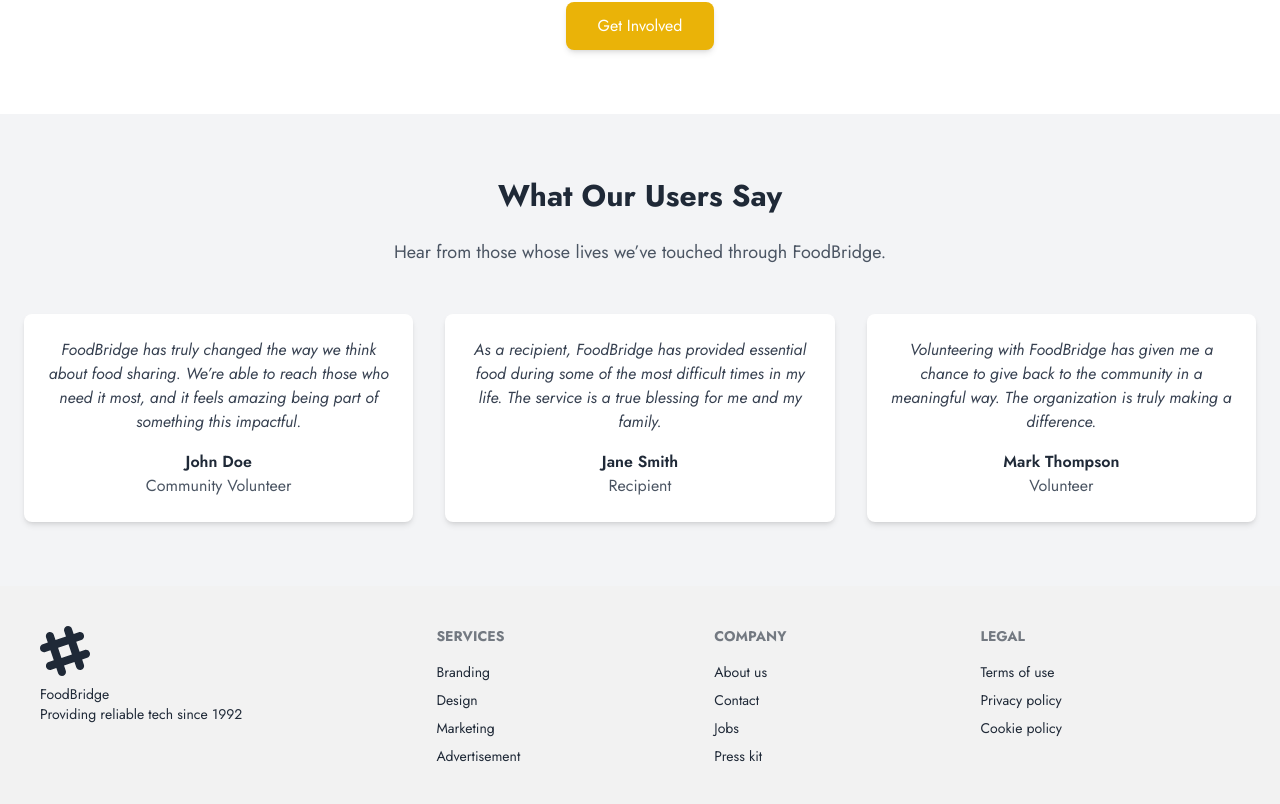
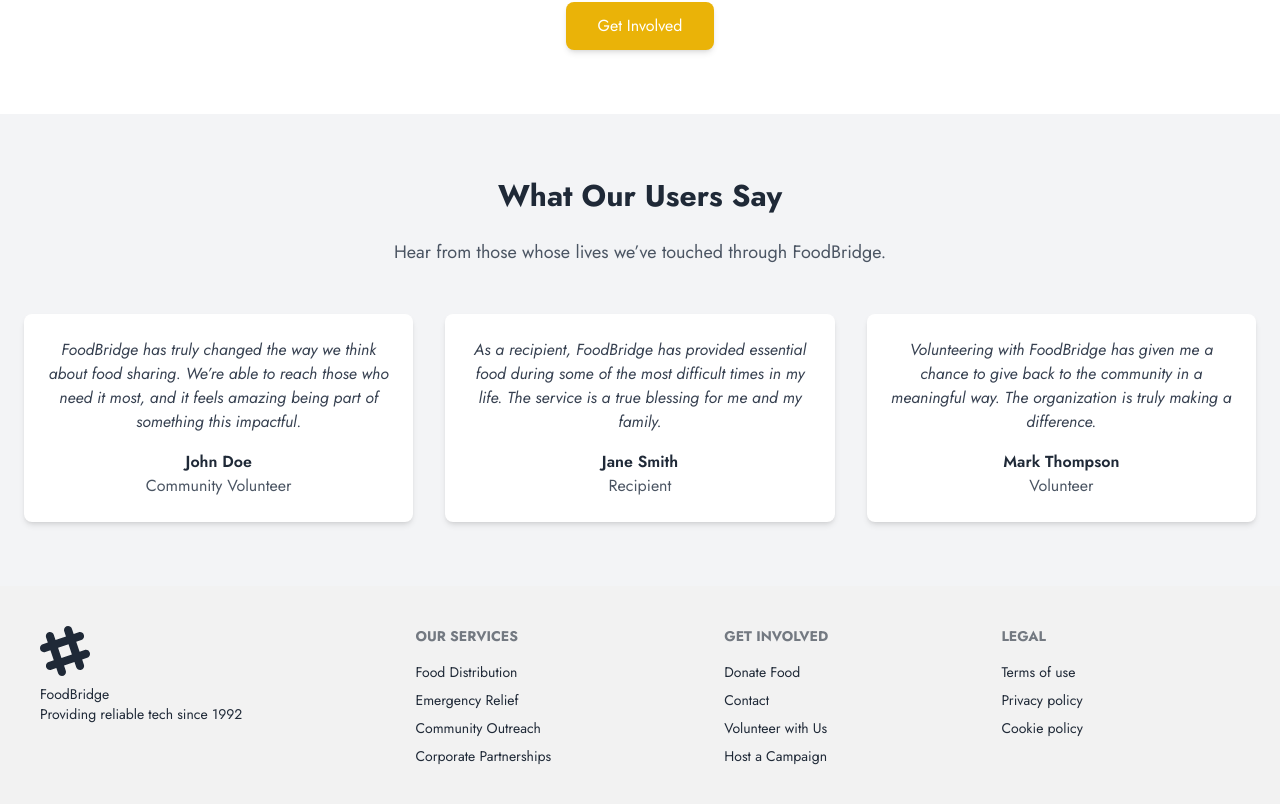
Before and after one commit to al-abir-anik/FreshBasket-Client, a React (Vite) app: page / in a window 1280 px wide. Shown: the part 1890-2694 px from the top of the page. Built offline with nearby package versions, Linux system fonts and the light colour scheme; no server answers.

Commit message:
Update Footer

```diff
--- a/src/components/Footer/Footer.jsx
+++ b/src/components/Footer/Footer.jsx
@@ -20,18 +20,18 @@ const Footer = () => {
         </p>
       </aside>
       <nav>
-        <h6 className="footer-title">Services</h6>
-        <a className="link link-hover">Branding</a>
-        <a className="link link-hover">Design</a>
-        <a className="link link-hover">Marketing</a>
-        <a className="link link-hover">Advertisement</a>
+        <h6 className="footer-title">Our Services</h6>
+        <a className="link link-hover">Food Distribution</a>
+        <a className="link link-hover">Emergency Relief</a>
+        <a className="link link-hover">Community Outreach</a>
+        <a className="link link-hover">Corporate Partnerships</a>
       </nav>
       <nav>
-        <h6 className="footer-title">Company</h6>
-        <a className="link link-hover">About us</a>
+        <h6 className="footer-title">Get Involved</h6>
+        <a className="link link-hover">Donate Food</a>
         <a className="link link-hover">Contact</a>
-        <a className="link link-hover">Jobs</a>
-        <a className="link link-hover">Press kit</a>
+        <a className="link link-hover"> Volunteer with Us</a>
+        <a className="link link-hover">Host a Campaign</a>
       </nav>
       <nav>
         <h6 className="footer-title">Legal</h6>
```
